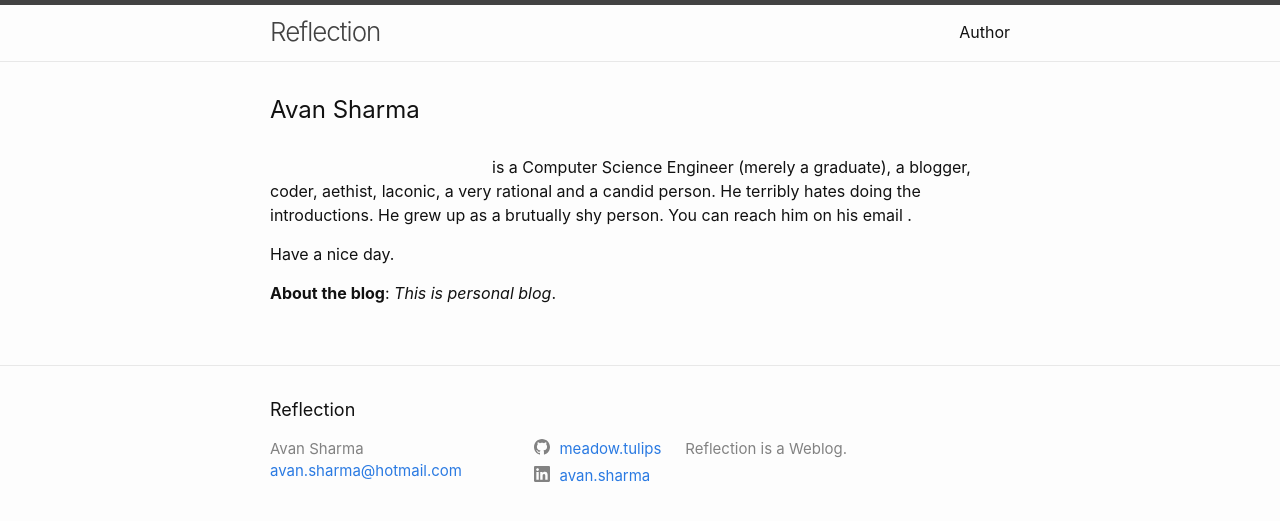
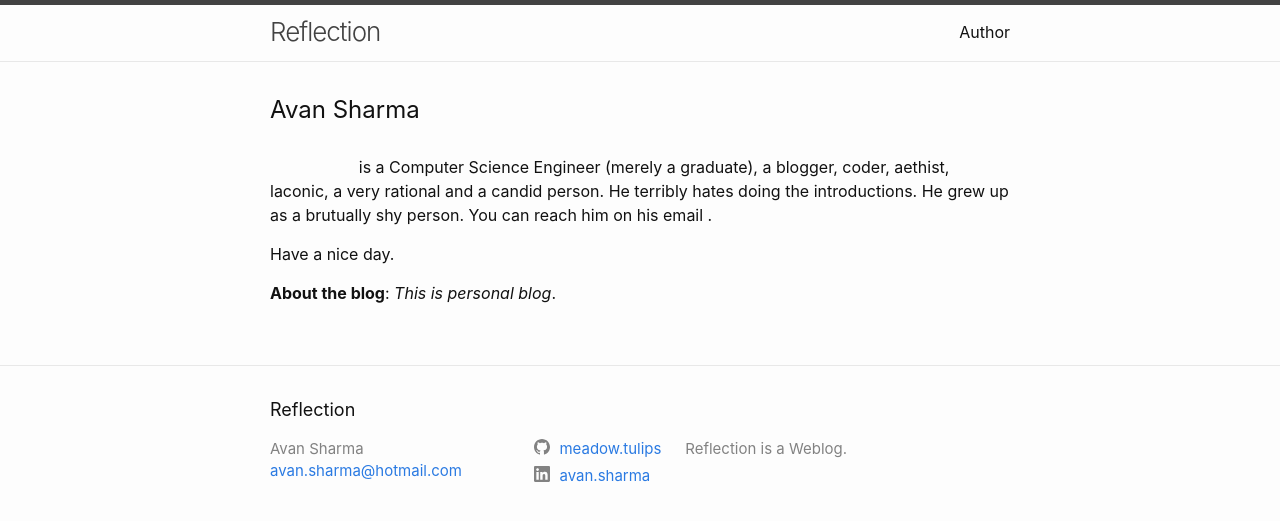
Before and after one commit to meadow-tulips/Myblog, a Jekyll site: the page built from about.md, in a window 1280 px wide. Shown: the top 521 px of the page. Built offline with Jekyll 4.4.1, drawn with Linux system fonts in a browser that asks for light colours.

Commit message:
Update _layout.scss

```diff
--- a/_sass/minima/_layout.scss
+++ b/_sass/minima/_layout.scss
@@ -258,5 +258,5 @@
 .authorfirstline
 {
   padding-top:12px;
-  text-indent:30%;
+  text-indent:12%;
 }
```
